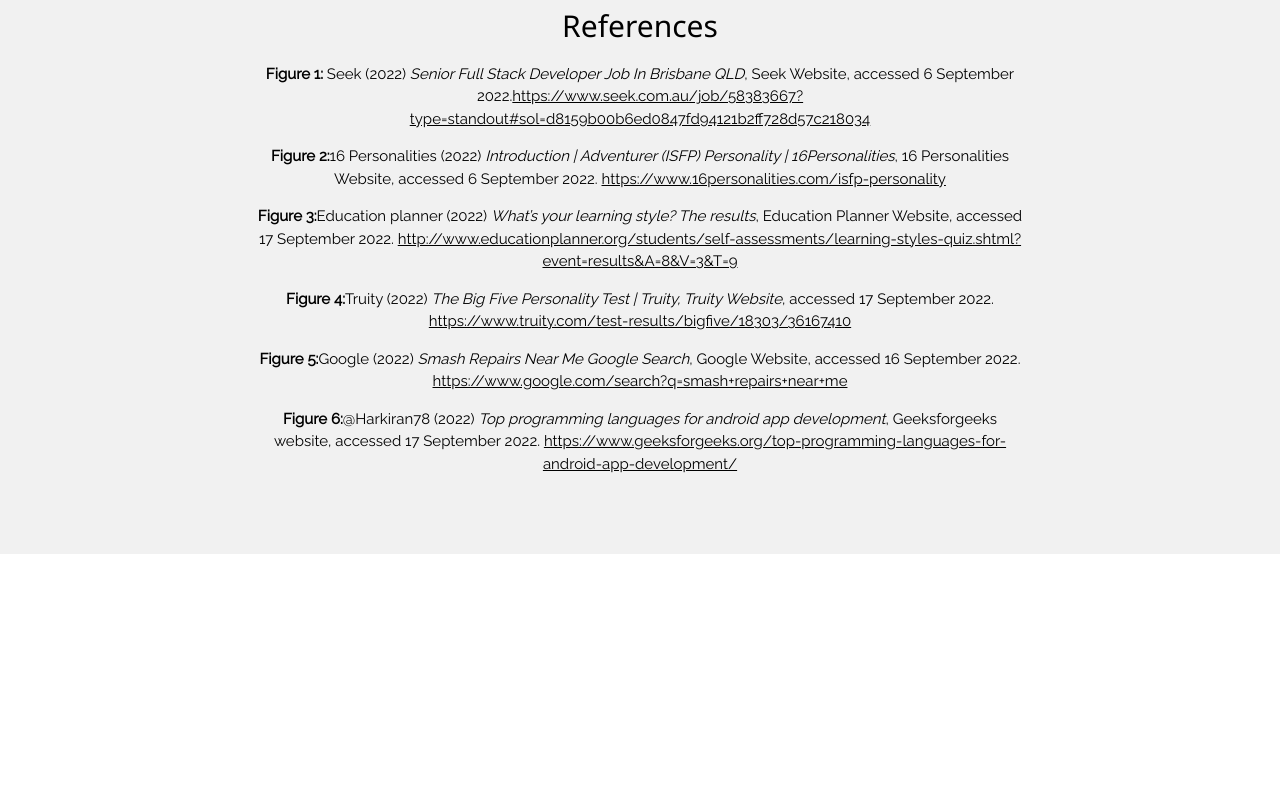
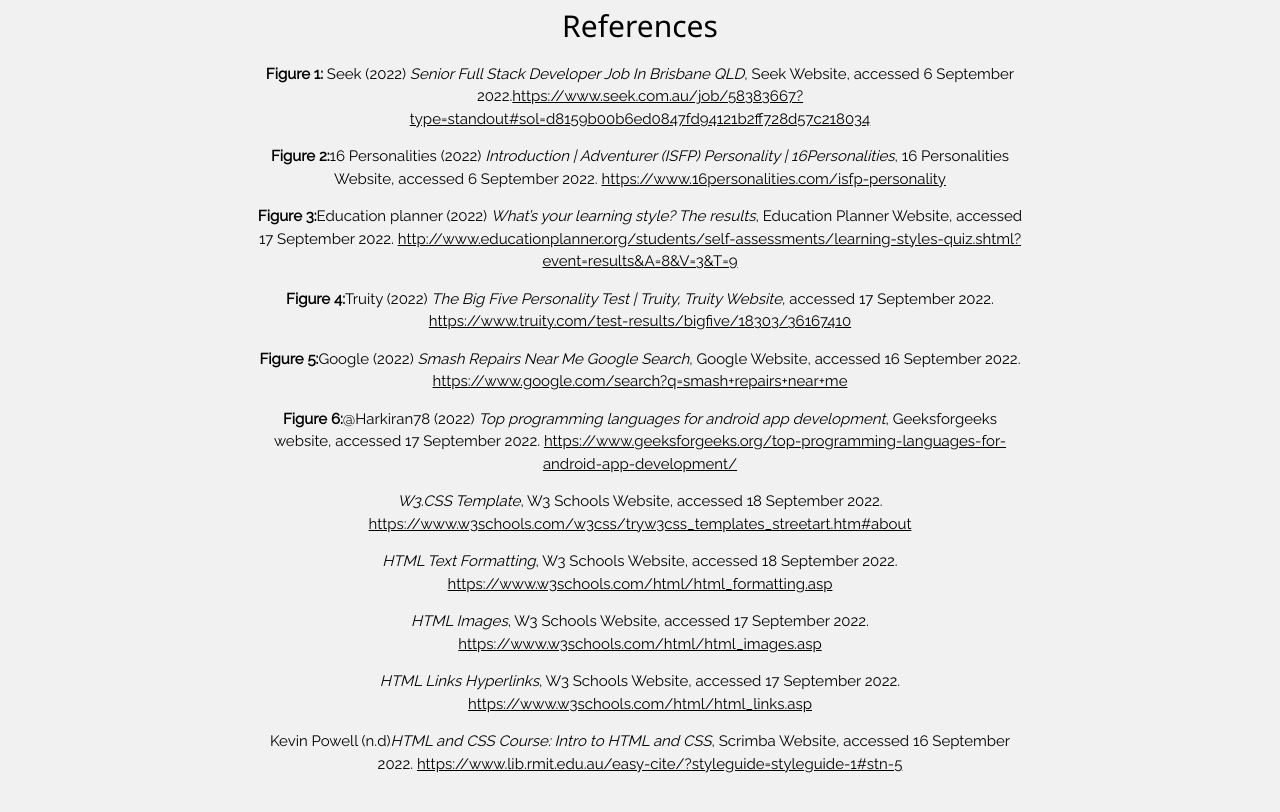
Before and after one commit to ali1mcleod/Assessment-1, a plain HTML site: page index.html in a window 1280 px wide. Shown: the part 10806-11618 px from the top of the page. Before the commit the page ends 11360 px from the top, so only its background shows below. Drawn offline with nearby package versions, Linux system fonts and the light colour scheme.

Commit message:
Update index.html

```diff
--- a/index.html
+++ b/index.html
@@ -215,6 +215,18 @@
 
       <p><strong>Figure 6:</strong>@Harkiran78 (2022) <em>Top programming languages for android app development</em>, Geeksforgeeks website, accessed 17 September 2022. <a href="https://www.geeksforgeeks.org/top-programming-languages-for-android-app-development/">https://www.geeksforgeeks.org/top-programming-languages-for-android-app-development/</a> </p>
 
+      <p><em>W3.CSS Template</em>, W3 Schools Website, accessed 18 September 2022. <a href="https://www.w3schools.com/w3css/tryw3css_templates_streetart.htm#about">https://www.w3schools.com/w3css/tryw3css_templates_streetart.htm#about</a></p>
+
+      <p><em>HTML Text Formatting</em>, W3 Schools Website, accessed 18 September 2022. <a href="https://www.w3schools.com/html/html_formatting.asp">https://www.w3schools.com/html/html_formatting.asp</a></p>
+
+      <p><em>HTML Images</em>, W3 Schools Website, accessed 17 September 2022. <a href="https://www.w3schools.com/html/html_images.asp">https://www.w3schools.com/html/html_images.asp</a></p>
+
+      <p><em>HTML Links Hyperlinks</em>, W3 Schools Website, accessed 17 September 2022. <a href="https://www.w3schools.com/html/html_links.asp">https://www.w3schools.com/html/html_links.asp</a></p>
+
+      <p>Kevin Powell (n.d)<em>HTML and CSS Course: Intro to HTML and CSS</em>, Scrimba Website, accessed 16 September 2022. <a href="https://www.lib.rmit.edu.au/easy-cite/?styleguide=styleguide-1#stn-5">https://www.lib.rmit.edu.au/easy-cite/?styleguide=styleguide-1#stn-5</a></p>
+
+
+
 
 
 
```
